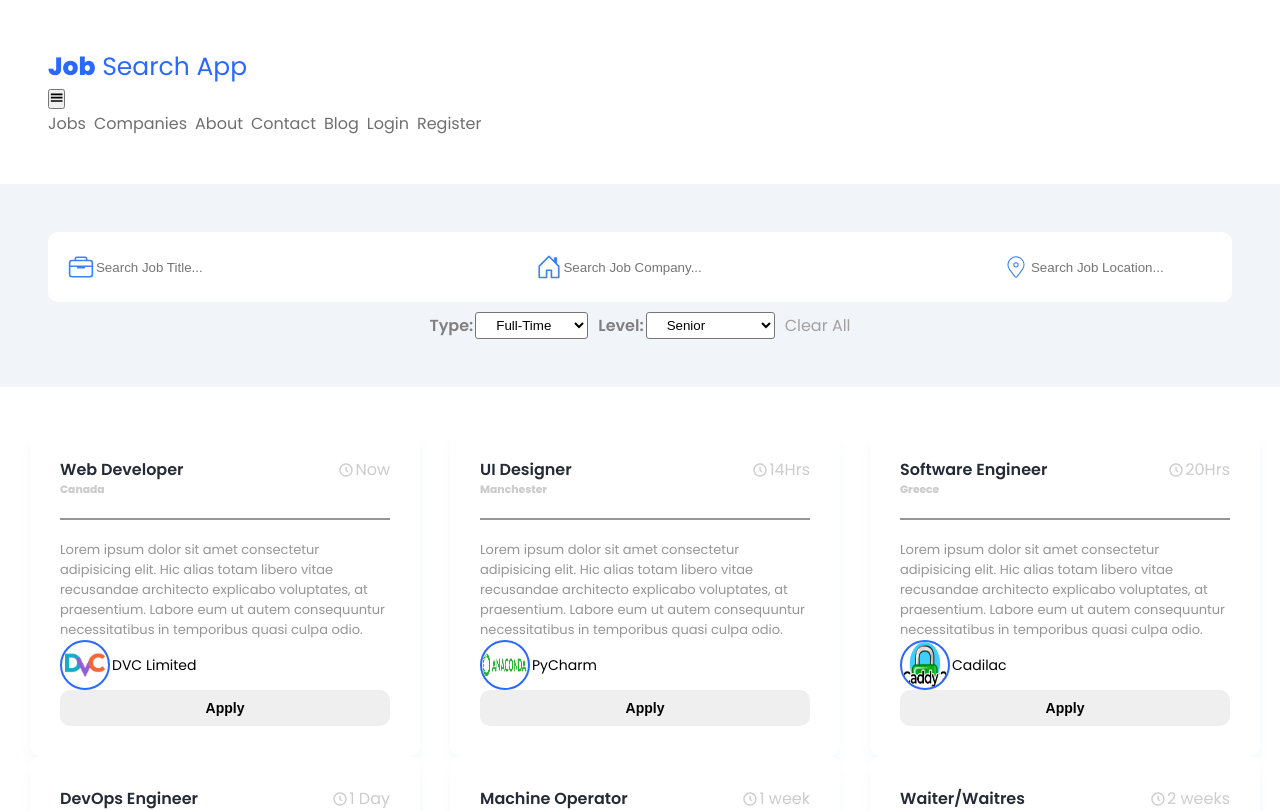
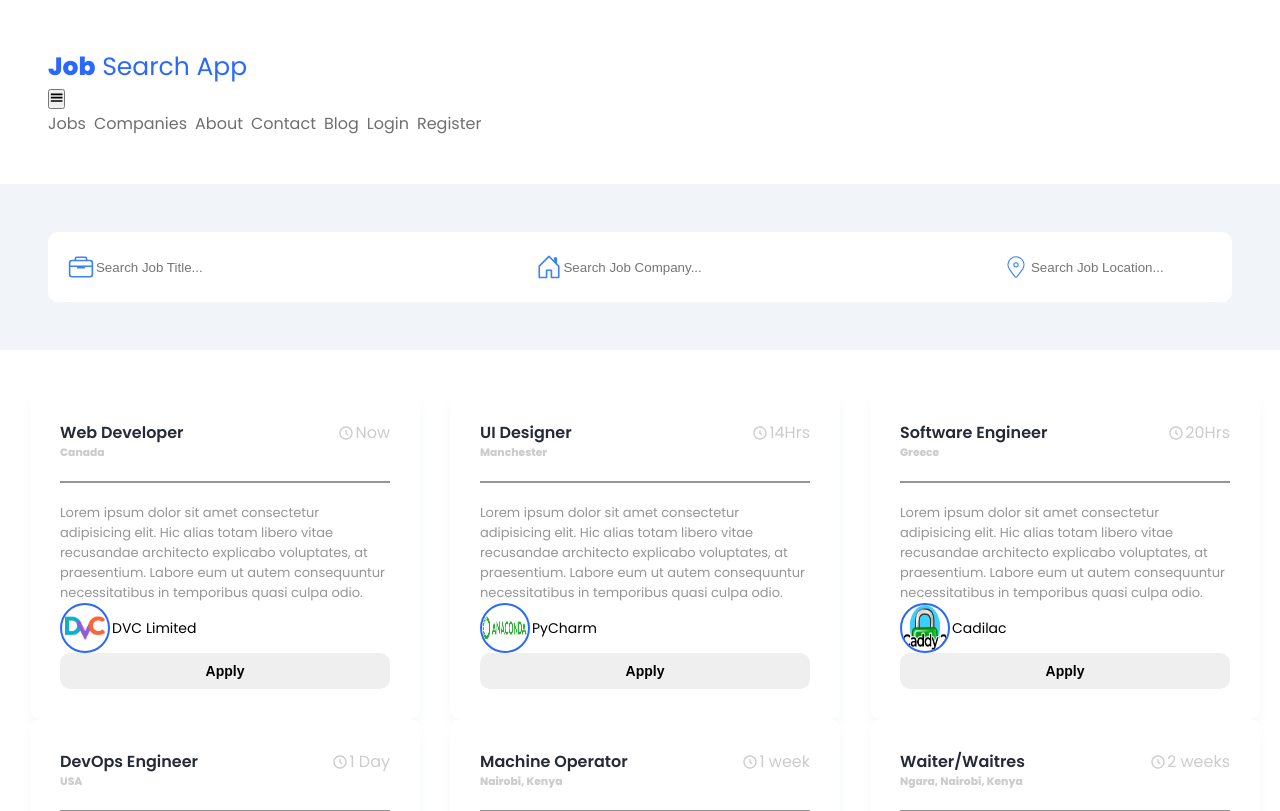
Before and after one commit to MachineKe/jobSearchApp, a React (Create React App) app: page / in a window 1280 px wide. Shown: the top 811 px of the page. Built offline with nearby package versions, Linux system fonts and the light colour scheme.

Commit message:
job search app

```diff
--- a/src/Components/JobDiv/Jobs.js
+++ b/src/Components/JobDiv/Jobs.js
@@ -25,6 +25,8 @@ const Data = [
     location: "Canada",
     desc: "Lorem ipsum dolor sit amet consectetur adipisicing elit. Hic alias totam libero vitae recusandae architecto explicabo voluptates, at praesentium. Labore eum ut autem consequuntur necessitatibus in temporibus quasi culpa odio.",
     company: "DVC Limited",
+    type: "Remote",
+    level: "Juniour",
   },
   {
     id: 2,
@@ -34,6 +36,8 @@ const Data = [
     location: "Manchester",
     desc: "Lorem ipsum dolor sit amet consectetur adipisicing elit. Hic alias totam libero vitae recusandae architecto explicabo voluptates, at praesentium. Labore eum ut autem consequuntur necessitatibus in temporibus quasi culpa odio.",
     company: "PyCharm",
+    type: "Remote",
+    level: "Intermediate",
   },
   {
     id: 3,
@@ -43,6 +47,8 @@ const Data = [
     location: "Greece",
     desc: "Lorem ipsum dolor sit amet consectetur adipisicing elit. Hic alias totam libero vitae recusandae architecto explicabo voluptates, at praesentium. Labore eum ut autem consequuntur necessitatibus in temporibus quasi culpa odio.",
     company: "Cadilac",
+    type: "Full-Time",
+    level: "Senior",
   },
   {
     id: 4,
@@ -52,6 +58,8 @@ const Data = [
     location: "USA",
     desc: "Lorem ipsum dolor sit amet consectetur adipisicing elit. Hic alias totam libero vitae recusandae architecto explicabo voluptates, at praesentium. Labore eum ut autem consequuntur necessitatibus in temporibus quasi culpa odio.",
     company: "AWS",
+    type: "Contract",
+    level: "Advocate",
   },
   {
     id: 5,
@@ -189,31 +197,28 @@ const Jobs = () => {
           </div>
         </form>
 
-        <div className="secDiv">
-          {/* <div className="singleSearch">
+        {/* <div className="secDiv"> */}
+        {/* <div className="singleSearch">
             <label htmlFor="relevance" className="relevanceLabel">
-              Sort by:
+              Duration:
             </label>
             <select name="" id="relevance" className="selection sortSelection">
-              <option value="">Relevance</option>
-              <option value="">Inclusive</option>
-              <option value="">Starts With</option>
-              <option value="">Contains</option>
+                            <option value="">Full-Time</option>
+              <option value="">Contract</option>
+
             </select>
           </div> */}
-          <div className="singleSearch">
+        {/* <div className="singleSearch">
             <label htmlFor="type" className="relevanceLabel typeLabel">
               Type:
             </label>
             <select name="" id="relevance" className="selection typeSelection">
               {" "}
-              <option value="">Full-Time</option>
               <option value="">Remote</option>
-              <option value="">Contract</option>
-              <option value="">Part-Time</option>
+              <option value="">On-Site</option>
             </select>
-          </div>{" "}
-          <div className="singleSearch">
+          </div> */}
+        {/* <div className="singleSearch">
             <label htmlFor="level" className="relevanceLabel levelLabel">
               Level:
             </label>
@@ -221,12 +226,12 @@ const Jobs = () => {
               {" "}
               <option value="">Senior</option>
               <option value="">Junior</option>
-              <option value="">Advocate</option>
+              <option value="">Intern</option>
               <option value="">Intermediate</option>
             </select>
-          </div>
-          <span className="clearSelect">Clear All</span>
-        </div>
+          </div> */}
+        {/* <span className="clearSelect">Clear All</span> */}
+        {/* </div> */}
       </div>
 
       <div className="jobsContainer">
--- a/src/index.css
+++ b/src/index.css
@@ -542,7 +542,6 @@ input[type="search"]::-webkit-search-cancel-button {
     float: left;
     display: flex;
     flex-wrap: wrap;
-    margin-left: 4px;
     border-radius: 20px;
   }
   .input {
```
